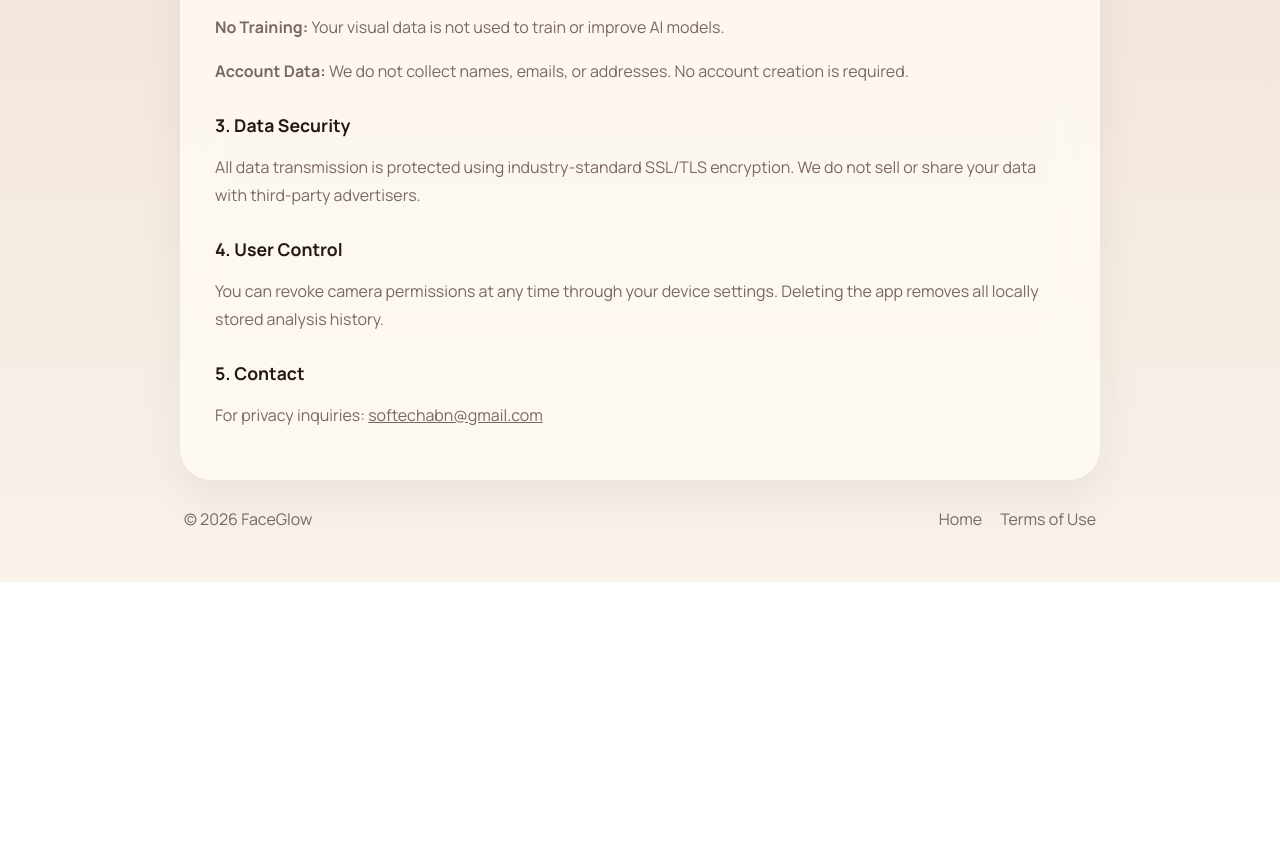
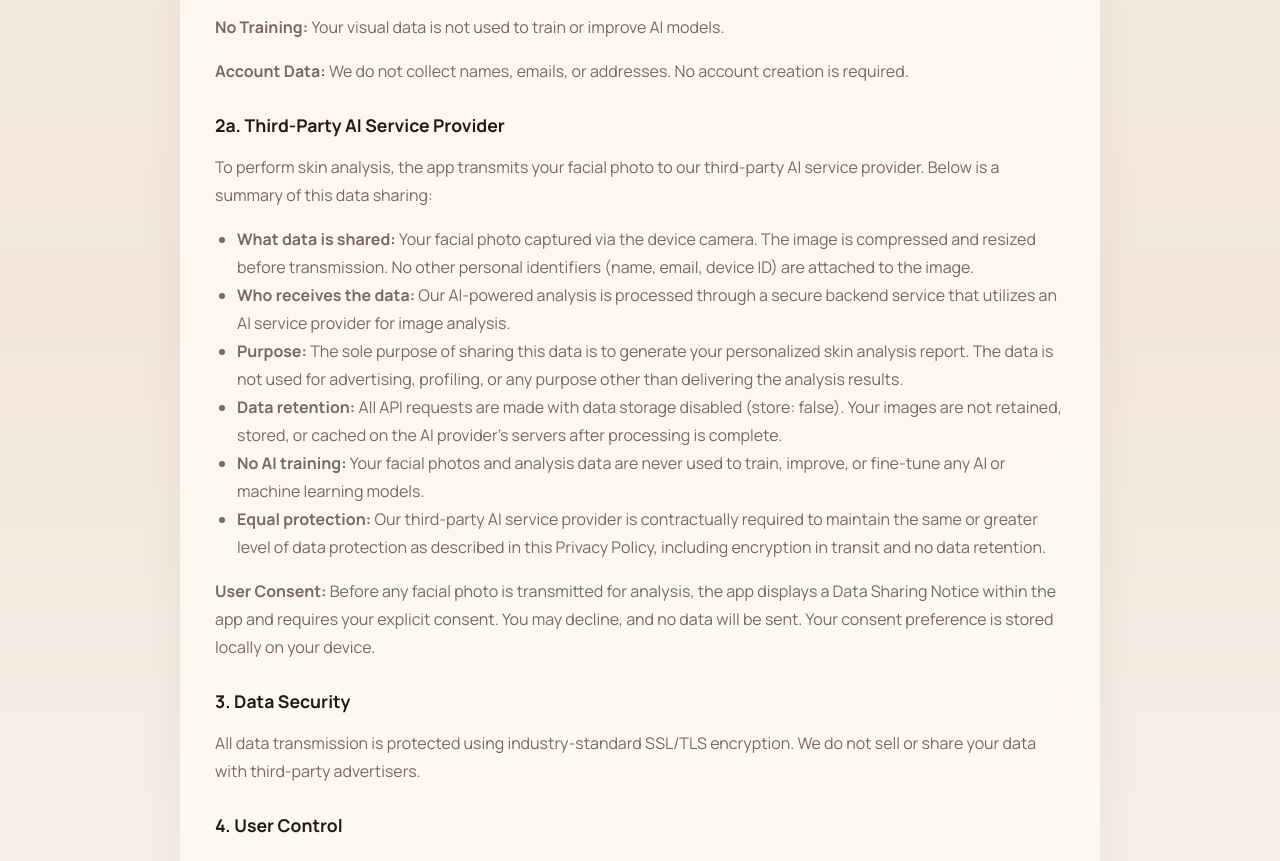
Before and after one commit to busenursahin/skin-analyzer-web, a plain HTML site: page privacy-policy.html in a window 1280 px wide. Shown: the part 725-1586 px from the top of the page. Before the commit the page ends 1307 px from the top, so only its background shows below. Drawn offline with nearby package versions, Linux system fonts and the light colour scheme.

Commit message:
privacy policy

```diff
--- a/privacy-policy.html
+++ b/privacy-policy.html
@@ -46,6 +46,21 @@
       <p><strong>No Training:</strong> Your visual data is not used to train or improve AI models.</p>
       <p><strong>Account Data:</strong> We do not collect names, emails, or addresses. No account creation is required.</p>
 
+      <h2>2a. Third-Party AI Service Provider</h2>
+
+      <p>To perform skin analysis, the app transmits your facial photo to our third-party AI service provider. Below is a summary of this data sharing:</p>
+
+      <ul>
+          <li><strong>What data is shared:</strong> Your facial photo captured via the device camera. The image is compressed and resized before transmission. No other personal identifiers (name, email, device ID) are attached to the image.</li>
+          <li><strong>Who receives the data:</strong> Our AI-powered analysis is processed through a secure backend service that utilizes an AI service provider for image analysis.</li>
+          <li><strong>Purpose:</strong> The sole purpose of sharing this data is to generate your personalized skin analysis report. The data is not used for advertising, profiling, or any purpose other than delivering the analysis results.</li>
+          <li><strong>Data retention:</strong> All API requests are made with data storage disabled (store: false). Your images are not retained, stored, or cached on the AI provider's servers after processing is complete.</li>
+          <li><strong>No AI training:</strong> Your facial photos and analysis data are never used to train, improve, or fine-tune any AI or machine learning models.</li>
+          <li><strong>Equal protection:</strong> Our third-party AI service provider is contractually required to maintain the same or greater level of data protection as described in this Privacy Policy, including encryption in transit and no data retention.</li>
+      </ul>
+
+      <p><strong>User Consent:</strong> Before any facial photo is transmitted for analysis, the app displays a Data Sharing Notice within the app and requires your explicit consent. You may decline, and no data will be sent. Your consent preference is stored locally on your device.</p>
+
       <h2>3. Data Security</h2>
       <p>All data transmission is protected using industry-standard SSL/TLS encryption. We do not sell or share your data with third-party advertisers.</p>
 
```
